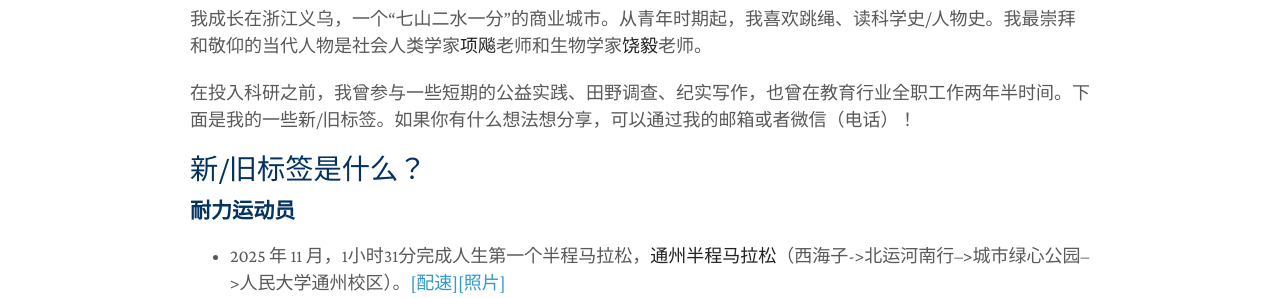
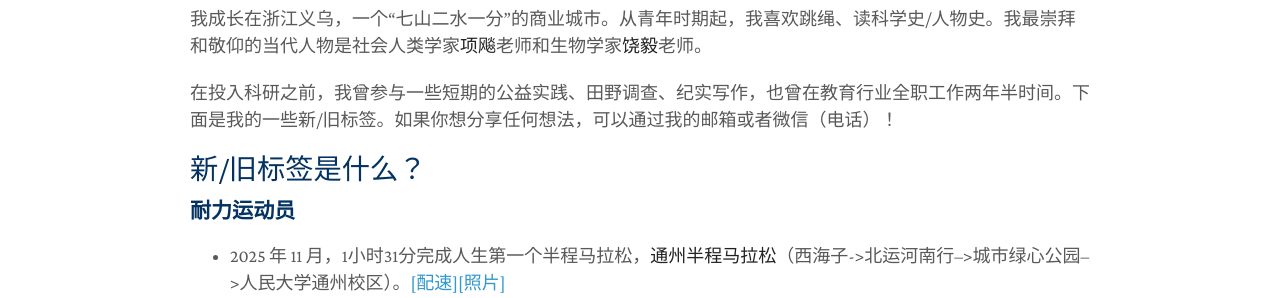
Before and after one commit to zhangming4153/zhangming4153.github.io, a Jekyll site: the page built from cn/index.md, in a window 1280 px wide. Shown: the part 781-1079 px from the top of the page. Built offline with Jekyll 4.4.1, drawn with Linux system fonts in a browser that asks for light colours; a style sheet for code colours, icons or effects is not loaded.

Commit message:
Update wording for sharing contact information

```diff
--- a/cn/index.md
+++ b/cn/index.md
@@ -8,7 +8,7 @@ title: 章明
 ## 自我介绍
 我成长在浙江义乌，一个“七山二水一分”的商业城市。从青年时期起，我喜欢跳绳、读科学史/人物史。我最崇拜和敬仰的当代人物是社会人类学家**项飚**老师和生物学家**饶毅**老师。
 
-在投入科研之前，我曾参与一些短期的公益实践、田野调查、纪实写作，也曾在教育行业全职工作两年半时间。下面是我的一些新/旧标签。如果你有什么想法想分享，可以通过我的邮箱或者微信（电话）！
+在投入科研之前，我曾参与一些短期的公益实践、田野调查、纪实写作，也曾在教育行业全职工作两年半时间。下面是我的一些新/旧标签。如果你想分享任何想法，可以通过我的邮箱或者微信（电话）！
 
 
 ## 新/旧标签是什么？
```
